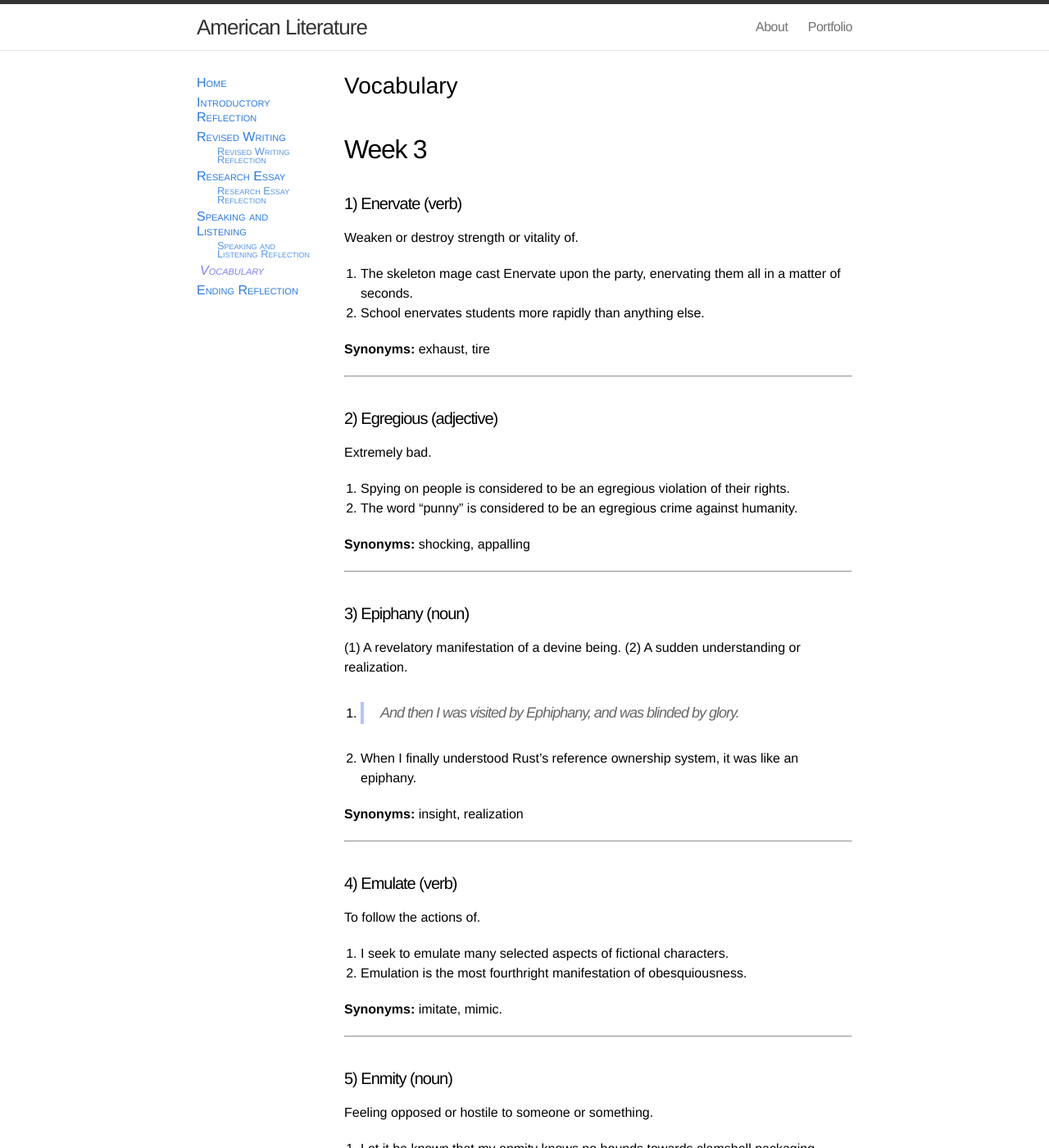
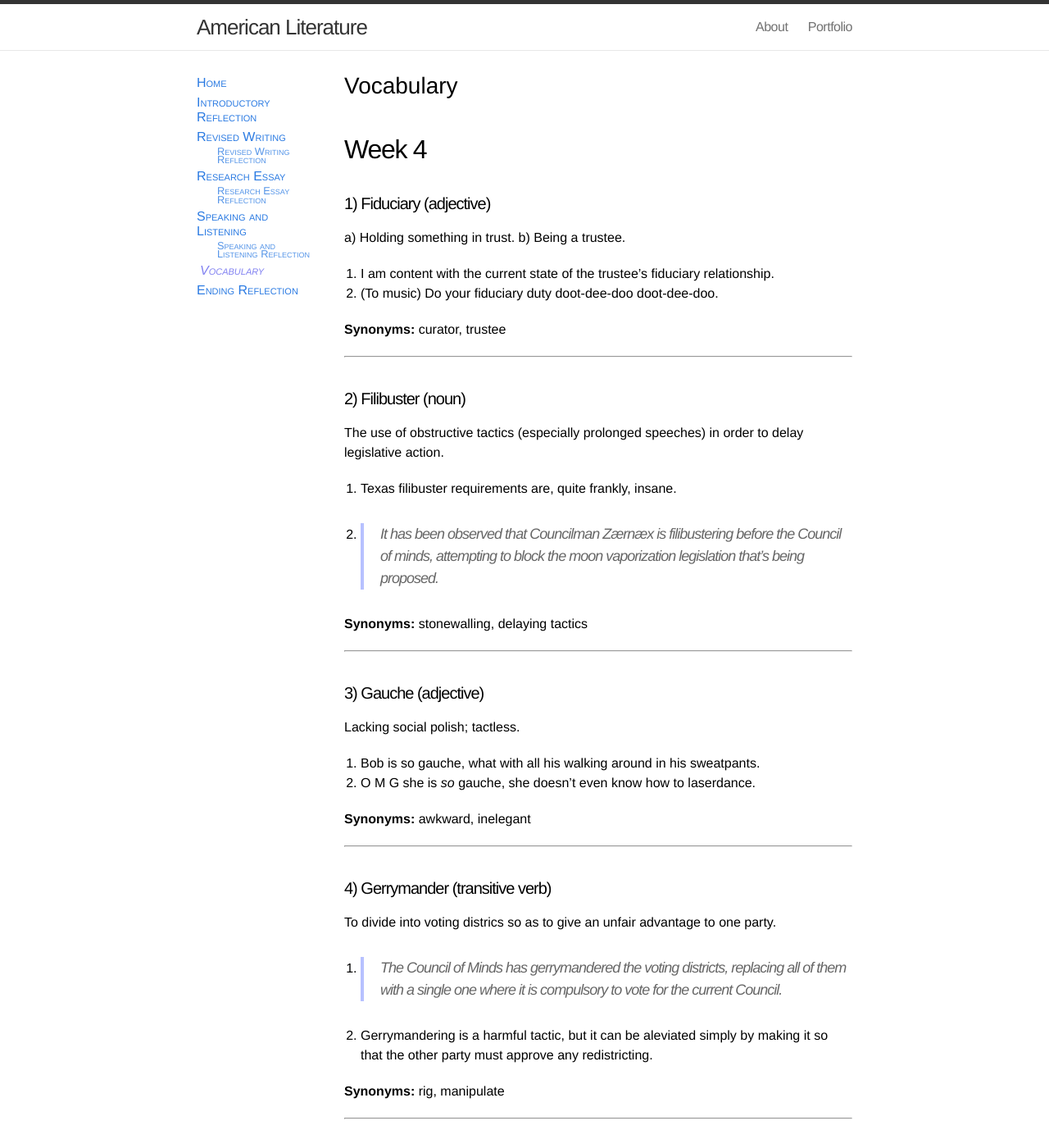
Before and after one commit to porglezomp/am-lit, a Jekyll site: the page built from portfolio/vocabulary.md, in a window 1280 px wide and 1400 px high. Shown: the whole window at 82% size. Built offline with Jekyll 4.4.1, drawn with Linux system fonts in a browser that asks for light colours; some of the changed text lies outside the part shown.

Commit message:
Add week 4 of vocabulary

```diff
--- a/portfolio/vocabulary.md
+++ b/portfolio/vocabulary.md
@@ -3,6 +3,112 @@ title: Vocabulary
 sort: 8
 layout: portfolio
 ---
+
+## Week 4
+
+#### 1) Fiduciary (adjective)
+a) Holding something in trust.
+b) Being a trustee.
+
+1. I am content with the current state of the trustee's fiduciary relationship.
+2. (To music) Do your fiduciary duty doot-dee-doo doot-dee-doo.
+
+**Synonyms:** curator, trustee
+
+---
+
+#### 2) Filibuster (noun)
+The use of obstructive tactics (especially prolonged speeches) in order to delay legislative action.
+
+1. Texas filibuster requirements are, quite frankly, insane.
+2. > It has been observed that Councilman Zærnæx is filibustering before the Council of minds, attempting to block the moon vaporization legislation that's being proposed.
+
+**Synonyms:** stonewalling, delaying tactics
+
+---
+
+#### 3) Gauche (adjective)
+Lacking social polish; tactless.
+
+1. Bob is so gauche, what with all his walking around in his sweatpants.
+2. O M G she is _so_ gauche, she doesn't even know how to laserdance.
+
+**Synonyms:** awkward, inelegant
+
+---
+
+#### 4) Gerrymander (transitive verb)
+To divide into voting districs so as to give an unfair advantage to one party.
+
+1. > The Council of Minds has gerrymandered the voting districts, replacing all of them with a single one where it is compulsory to vote for the current Council.
+2. Gerrymandering is a harmful tactic, but it can be aleviated simply by making it so that the other party must approve any redistricting.
+
+**Synonyms:** rig, manipulate
+
+---
+
+#### 5) Grevious (adjective)
+Serious or grave in nature.
+
+1. Placing the candles a mere half-inch off of the correct radius from the node would be an extremely grevious mistake.
+2. I'm afraid that you have committed a grevious error, never match wits with a Sicilian when death is on the line.
+
+**Synonyms:** critical, severe
+
+---
+
+#### 6) Haughty (adjective)
+Disdainfully proud.
+
+1. I don't approve of the prince's haughty attitude, he will alienate the common people with that sort of behaviour.
+2. The lord underestimated the tiny girl, blinded to her abilities by his haughty pride.
+
+**Synonyms:** arrogant, vain
+
+---
+
+#### 7) Harangue
+a) (noun) a ranting speech.
+b) (verb) to give such a speech.
+
+1. The comic _Shortpacked!_ has many side characters who exist only to harangue the main characters.
+2. He felt better after his massive harangue.
+
+**Synonyms:** tirade, diatribe
+
+---
+
+#### 8) Hegemony (noun)
+The social, cultural, ideological, or economic influence exerted by a dominant group.
+
+1. The government in Ender's Game ends up as a hegemonic system.
+2. > They formed a galactic hegemony, being the only ones with access to the warp drive they had tremendous influence over the goings on of the inhabitants of the whole empire.
+
+**Synonyms:** leadership, dominance
+
+---
+
+#### 9) Homogeneous (adjective)
+a) of the same or similar nature or kind.
+b) uniform in structure and composition.
+
+1. In chemistry, homogeneous mixtures are also called solutions.
+2. > The council desires absolute homogeneity of opinion among all its constituents.
+
+**Synonyms:** uniform, unvaried
+
+---
+
+#### 10) Hubris (noun)
+Overbearing pride or arrogance.
+
+1. Hubris was his fatal flaw.
+2. The thieve's hubris was astounding, she thought that she could never be captured.
+
+**Synonyms:** arrogance, conceit
+
+---
+
 
 ## Week 3
 
```
